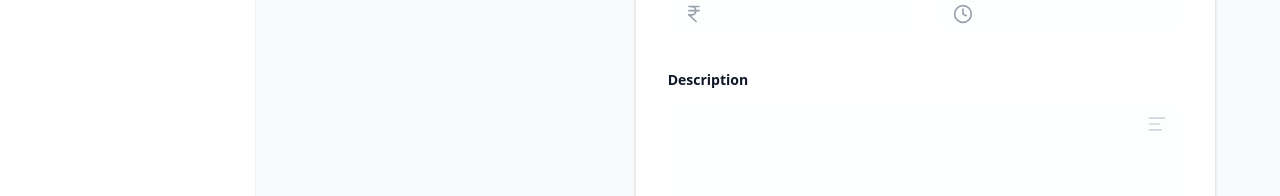
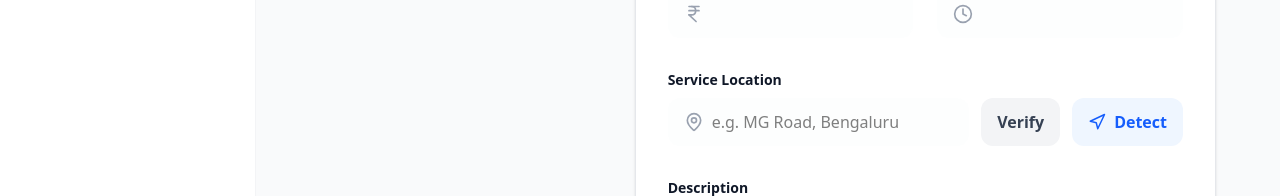
Before and after one commit to darxh/Servify, a React (Vite) app in the folder Client/: page /dashboard/services/edit/1 in a window 1280 px wide. Shown: the part 479-675 px from the top of the page. Built offline with nearby package versions, Linux system fonts and the light colour scheme; no server answers.

Commit message:
feat(client):modifying the edit service page accoriding to loaction integartion

```diff
--- a/Client/src/pages/dashboard/EditServicePage.jsx
+++ b/Client/src/pages/dashboard/EditServicePage.jsx
@@ -2,8 +2,8 @@ import { useState, useEffect } from "react";
 import { useForm } from "react-hook-form";
 import { useNavigate, useParams } from "react-router-dom";
 import { useCategories } from "../../hooks/useCategories";
-import { useService } from "../../hooks/useService"; //
-import { useUpdateService } from "../../hooks/useUpdateService"; //
+import { useService } from "../../hooks/useService";
+import { useUpdateService } from "../../hooks/useUpdateService";
 import {
   UploadCloud,
   X,
@@ -12,25 +12,31 @@ import {
   Clock,
   AlignLeft,
   ChevronLeft,
-  ImageIcon
+  ImageIcon,
+  MapPin,
+  Navigation
 } from "lucide-react";
 
 const EditServicePage = () => {
   const { id } = useParams();
   const navigate = useNavigate();
 
-  // 1. Fetch Existing Data
   const { data: service, isLoading: isLoadingService } = useService(id);
   const { data: categories = [] } = useCategories();
   const updateServiceMutation = useUpdateService();
 
-  const { register, handleSubmit, formState: { errors }, reset } = useForm();
+  const { register, handleSubmit, formState: { errors }, reset, setValue, watch } = useForm();
 
-  // Local state for NEW images
   const [selectedFiles, setSelectedFiles] = useState([]);
   const [previews, setPreviews] = useState([]);
 
-  // 2. Pre-fill Form when Service Loads
+  const [coordinates, setCoordinates] = useState({ lat: null, lng: null });
+  const [locationLoading, setLocationLoading] = useState(false);
+  const [locationMessage, setLocationMessage] = useState({ type: "", text: "" });
+
+  const currentAddress = watch("address");
+  const [verifiedAddress, setVerifiedAddress] = useState("");
+
   useEffect(() => {
     if (service) {
       reset({
@@ -38,12 +44,22 @@ const EditServicePage = () => {
         description: service.description,
         price: service.price,
         duration: service.duration,
-        category: service.category?._id || service.category // Handle populated or ID
+        category: service.category?._id || service.category,
+        address: service.address || ""
       });
+
+      if (service.location && service.location.coordinates && service.location.coordinates.length === 2) {
+        setCoordinates({
+          lng: service.location.coordinates[0],
+          lat: service.location.coordinates[1]
+        });
+        setVerifiedAddress(service.address || "");
+        setLocationMessage({ type: "success", text: "Saved location loaded." });
+      }
     }
   }, [service, reset]);
 
-  // Image Handling (Same as Create Page)
+  // Image Handling
   const handleFileSelect = (e) => {
     const files = Array.from(e.target.files);
     if (files.length + (service?.images?.length || 0) > 10) {
@@ -66,16 +82,86 @@ const EditServicePage = () => {
     return () => previews.forEach(url => URL.revokeObjectURL(url));
   }, [previews]);
 
-  // 3. Submit Logic
+
+  // geocoading part
+  const verifyAddress = async () => {
+    if (!currentAddress) {
+      setLocationMessage({ type: "error", text: "Please enter an address first." });
+      return;
+    }
+    setLocationLoading(true);
+    setLocationMessage({ type: "", text: "" });
+
+    try {
+      const response = await fetch(`https://nominatim.openstreetmap.org/search?format=json&q=${encodeURIComponent(currentAddress)}`);
+      const data = await response.json();
+
+      if (data && data.length > 0) {
+        setCoordinates({ lat: data[0].lat, lng: data[0].lon });
+        setVerifiedAddress(currentAddress);
+        setLocationMessage({ type: "success", text: "Location verified successfully!" });
+      } else {
+        setCoordinates({ lat: null, lng: null });
+        setVerifiedAddress("");
+        setLocationMessage({ type: "error", text: "Could not find coordinates for this address." });
+      }
+    } catch (error) {
+      setLocationMessage({ type: "error", text: "Failed to verify address." });
+    } finally {
+      setLocationLoading(false);
+    }
+  };
+
+  const detectLocation = () => {
+    if (!navigator.geolocation) {
+      setLocationMessage({ type: "error", text: "Geolocation is not supported by your browser." });
+      return;
+    }
+    setLocationLoading(true);
+    setLocationMessage({ type: "", text: "" });
+
+    navigator.geolocation.getCurrentPosition(
+      async (position) => {
+        const { latitude, longitude } = position.coords;
+        setCoordinates({ lat: latitude, lng: longitude });
+
+        try {
+          const response = await fetch(`https://nominatim.openstreetmap.org/reverse?format=json&lat=${latitude}&lon=${longitude}`);
+          const data = await response.json();
+          if (data && data.display_name) {
+            setValue("address", data.display_name);
+            setVerifiedAddress(data.display_name);
+            setLocationMessage({ type: "success", text: "Location updated to current position!" });
+          }
+        } catch (error) {
+          setLocationMessage({ type: "error", text: "Got coordinates, but failed to fetch street name." });
+        } finally {
+          setLocationLoading(false);
+        }
+      },
+      (error) => {
+        setLocationLoading(false);
+        setLocationMessage({ type: "error", text: "Please allow location permissions." });
+      }
+    );
+  };
+
   const onSubmit = (data) => {
+    if (!coordinates.lat || !coordinates.lng || currentAddress !== verifiedAddress) {
+      setLocationMessage({ type: "error", text: "Address changed! You must click Verify before saving." });
+      return;
+    }
+
     const formData = new FormData();
     formData.append("name", data.name);
     formData.append("description", data.description);
     formData.append("price", data.price);
     formData.append("duration", data.duration);
     formData.append("category", data.category);
+    formData.append("address", data.address);
+    formData.append("lat", coordinates.lat);
+    formData.append("lng", coordinates.lng);
 
-    // Append NEW images only
     selectedFiles.forEach((file) => formData.append("images", file));
 
     updateServiceMutation.mutate({ serviceId: id, formData }, {
@@ -113,10 +199,8 @@ const EditServicePage = () => {
 
         <div className="grid grid-cols-1 lg:grid-cols-3 gap-12 items-start">
 
-          {/* LEFT COLUMN: Media (Sticky) */}
           <div className="lg:col-span-1 space-y-8 lg:sticky lg:top-24">
 
-            {/* 1. Current Images Section */}
             <div>
               <label className="block text-sm font-bold text-gray-900 mb-4 flex items-center gap-2">
                 <ImageIcon size={16} /> Current Images
@@ -126,7 +210,6 @@ const EditServicePage = () => {
                     service.images.map((img, idx) => (
                       <div key={idx} className="relative aspect-square rounded-xl overflow-hidden border border-gray-200">
                         <img src={img} alt="Current" className="w-full h-full object-cover" />
-                        {/* Optional: Add Delete Button here later if backend supports it */}
                       </div>
                     ))
                  ) : (
@@ -137,7 +220,6 @@ const EditServicePage = () => {
               </div>
             </div>
 
-            {/* 2. Upload New Section */}
             <div>
               <label className="block text-sm font-bold text-gray-900 mb-2">Add New Images</label>
 
@@ -162,13 +244,12 @@ const EditServicePage = () => {
                 </label>
               </div>
 
-              {/* Previews of NEW images */}
               {previews.length > 0 && (
                 <div className="grid grid-cols-2 gap-3 mt-4">
                   {previews.map((src, index) => (
                     <div key={index} className="relative group aspect-square rounded-xl overflow-hidden border border-blue-200 shadow-sm ring-2 ring-blue-500/20">
                       <img src={src} alt="New Preview" className="w-full h-full object-cover" />
-                      <div className="absolute inset-0 bg-blue-900/10 pointer-events-none" /> {/* Blue tint for new images */}
+                      <div className="absolute inset-0 bg-blue-900/10 pointer-events-none" />
                       <button
                         type="button"
                         onClick={() => removeNewImage(index)}
@@ -183,10 +264,8 @@ const EditServicePage = () => {
             </div>
           </div>
 
-          {/* RIGHT COLUMN: Form Fields (Same Pro Style) */}
           <div className="lg:col-span-2 bg-white p-8 rounded-3xl border border-gray-200 shadow-sm space-y-8">
 
-            {/* Name */}
             <div className="space-y-2">
               <label className="block text-sm font-bold text-gray-900">Service Title</label>
               <input
@@ -197,7 +276,6 @@ const EditServicePage = () => {
               {errors.name && <span className="text-red-500 text-xs font-medium">{errors.name.message}</span>}
             </div>
 
-            {/* Category */}
             <div className="space-y-2">
               <label className="block text-sm font-bold text-gray-900">Category</label>
               <div className="relative">
@@ -213,7 +291,6 @@ const EditServicePage = () => {
               </div>
             </div>
 
-            {/* Price & Duration */}
             <div className="grid grid-cols-1 sm:grid-cols-2 gap-6">
               <div className="space-y-2">
                 <label className="block text-sm font-bold text-gray-900">Price (₹)</label>
@@ -244,7 +321,51 @@ const EditServicePage = () => {
               </div>
             </div>
 
-            {/* Description */}
+            {/* Location Section */}
+            <div className="space-y-2">
+              <label className="block text-sm font-bold text-gray-900">Service Location</label>
+              <div className="flex flex-col sm:flex-row gap-3">
+                <div className="relative flex-1 group">
+                  <div className="absolute inset-y-0 left-0 pl-4 flex items-center pointer-events-none">
+                    <MapPin className="h-5 w-5 text-gray-400 group-focus-within:text-blue-500 transition-colors" />
+                  </div>
+                  <input
+                    {...register("address", { required: "Address is required" })}
+                    type="text"
+                    placeholder="e.g. MG Road, Bengaluru"
+                    className="w-full pl-11 pr-4 py-3 rounded-xl border-gray-200 focus:border-blue-500 focus:ring-4 focus:ring-blue-500/10 transition-all outline-none bg-gray-50/30 focus:bg-white"
+                  />
+                </div>
+
+                <button
+                  type="button"
+                  onClick={verifyAddress}
+                  disabled={locationLoading}
+                  className="px-4 py-3 bg-gray-100 hover:bg-gray-200 text-gray-700 font-bold rounded-xl transition-colors whitespace-nowrap"
+                >
+                  Verify
+                </button>
+
+                <button
+                  type="button"
+                  onClick={detectLocation}
+                  disabled={locationLoading}
+                  className="px-4 py-3 bg-blue-50 text-blue-600 hover:bg-blue-100 font-bold rounded-xl flex items-center gap-2 transition-colors whitespace-nowrap"
+                >
+                  <Navigation size={18} />
+                  Detect
+                </button>
+              </div>
+
+              {locationLoading && <p className="text-sm text-blue-500 flex items-center gap-2"><Loader2 className="w-4 h-4 animate-spin"/> Processing location...</p>}
+              {locationMessage.text && (
+                <p className={`text-sm font-medium ${locationMessage.type === 'success' ? 'text-green-600' : 'text-red-500'}`}>
+                  {locationMessage.text}
+                </p>
+              )}
+              {errors.address && <span className="text-red-500 text-xs font-medium">{errors.address.message}</span>}
+            </div>
+
             <div className="space-y-2">
               <label className="block text-sm font-bold text-gray-900">Description</label>
               <div className="relative">
@@ -257,7 +378,6 @@ const EditServicePage = () => {
               </div>
             </div>
 
-            {/* Submit Area */}
             <div className="pt-6 border-t border-gray-100 flex items-center justify-end gap-4">
               <button
                 type="button"
```
